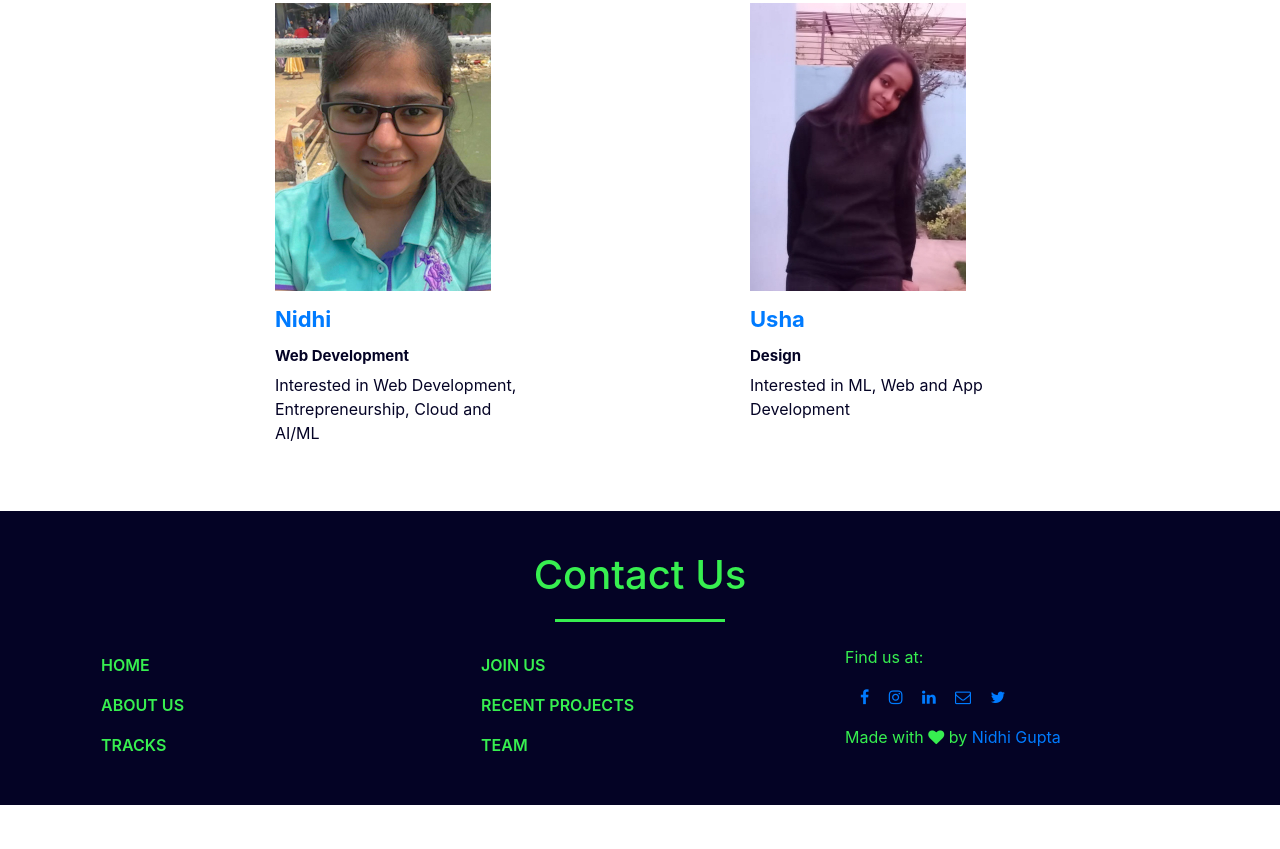
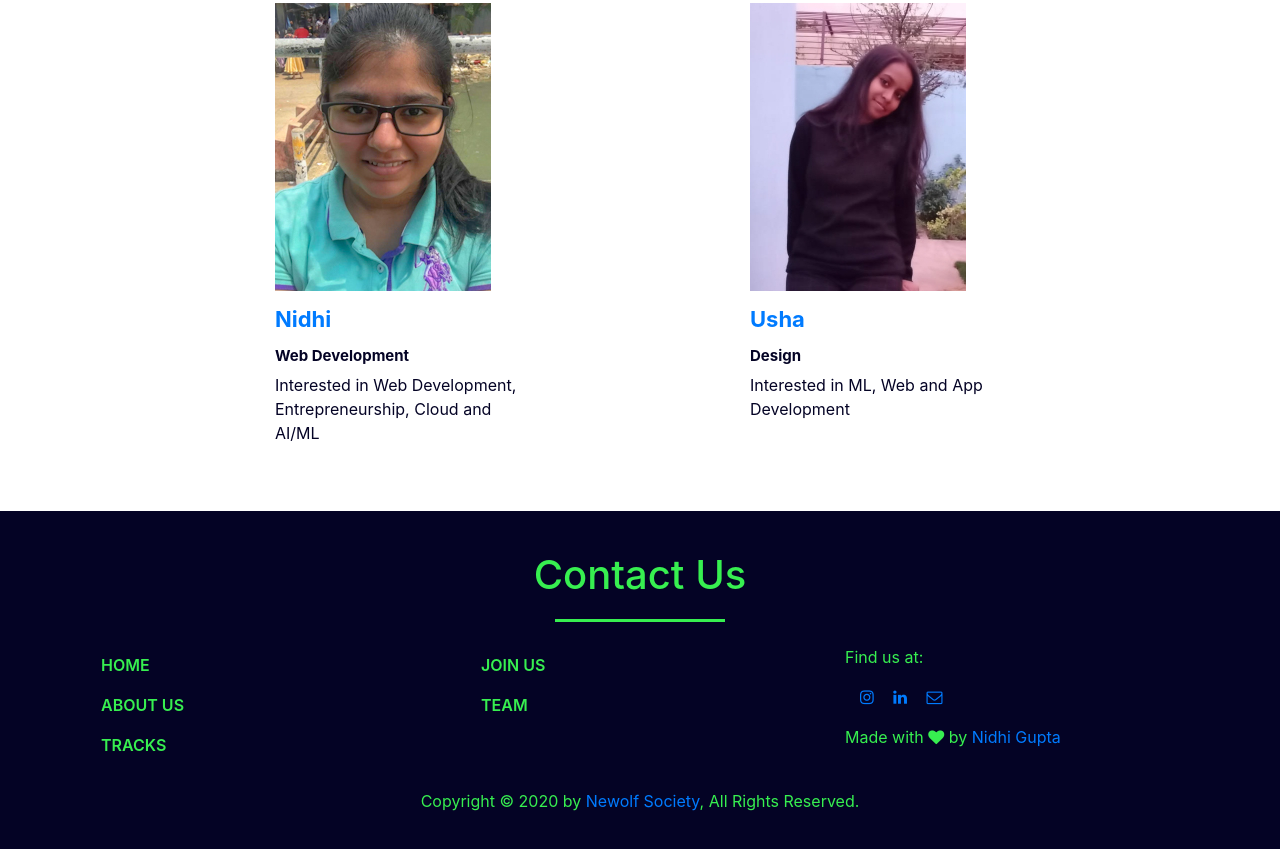
Before and after one commit to Newolf-Society/Website, a plain HTML site: page index.html in a window 1280 px wide. Shown: the part 3971-4820 px from the top of the page. Before the commit the page ends 4776 px from the top, so only its background shows below. Drawn offline with nearby package versions, Linux system fonts and the light colour scheme.

Commit message:
Update index.html

```diff
--- a/index.html
+++ b/index.html
@@ -452,21 +452,25 @@
 			</div>
 			<div class ="col-md-4">
 				<a class="nav-link" href="#joinUs">JOIN US</a>
-				<a class="nav-link" href="#projects">RECENT PROJECTS</a>
+				<!--<a class="nav-link" href="#projects">RECENT PROJECTS</a>-->
 				<a class="nav-link" href="#team">TEAM</a>
 			</div>
 			<div class ="col-md-4">
 				<p>Find us at:</p>
 				<p>
-					<a href="..." style="padding-left:15px;"><i class="fa fa-facebook"></i></a>
+					<!--<a href="..." style="padding-left:15px;"><i class="fa fa-facebook"></i></a>-->
 					<a href="https://instagram.com/newolfsociety" style="padding-left:15px;"><i class="fa fa-instagram"></i></a>
 					<a href="https://www.linkedin.com/company/societynewolf" style="padding-left:15px;"><i class="fa fa-linkedin"></i></a>
 					<a href="mailto:societynewolf@gmail.com" style="padding-left:15px;"><i class="fa fa-envelope-o"></i></a>
-					<a href="..." style="padding-left:15px;"><i class="fa fa-twitter"></i></a>
+					<!--<a href="..." style="padding-left:15px;"><i class="fa fa-twitter"></i></a>-->
 				</p>
 				<p>Made with <i class="fa fa-heart"></i> by <a href="https://www.linkedin.com/in/nidhi-gupta-928ab11b5/">Nidhi Gupta</a></p>
 			</div>
 		</div>
+		<br>
+		<footer style="position: relative; text-align: center">
+			Copyright © 2020 by <a href="https://www.linkedin.com/company/societynewolf">Newolf Society</a>, All Rights Reserved.
+		</footer>
 	</div>
 </section>
 
```
